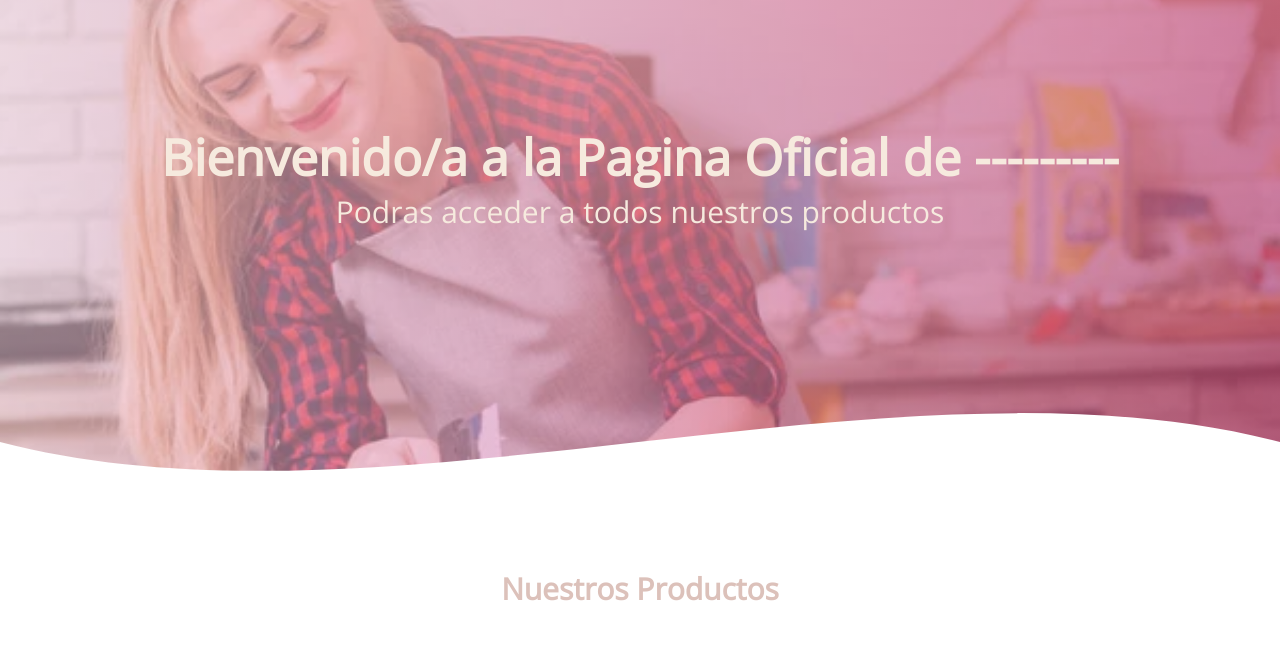
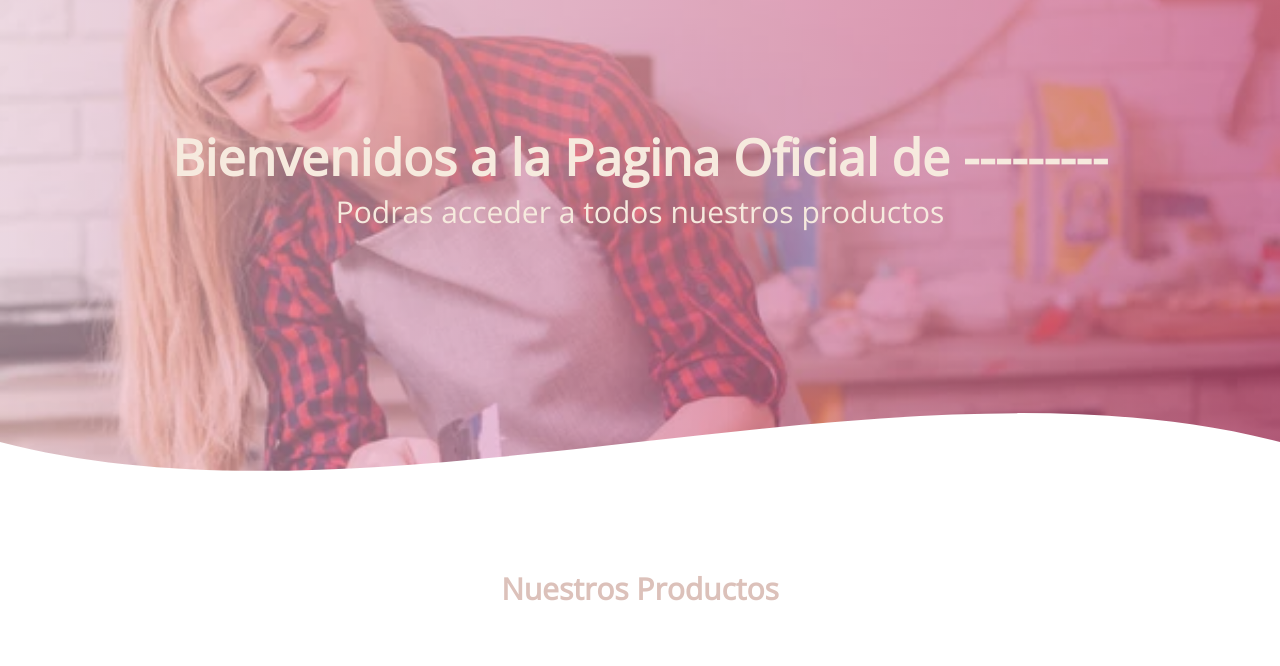
Before and after one commit to 2Markos6/Dise-o-web, a plain HTML site: page index.html in a window 1280 px wide. Shown: the part 92-758 px from the top of the page. Drawn offline with nearby package versions, Linux system fonts and the light colour scheme.

Commit message:
cambio de nombre de titulo

```diff
--- a/index.html
+++ b/index.html
@@ -21,14 +21,15 @@
 			<a href="#">Contacto</a>
 		</nav>
 		<section class="textos-header">
-			<h1>Bienvenido/a a <span>la Pagina Oficial</span> de <span>---------</span></h1>
+			<h1>Bienvenidos a <span>la Pagina Oficial</span> de <span>---------</span></h1>
 			<h2>Podras acceder a todos nuestros productos</h2>
 		</section>
 		<div class="wave" style="height: 150px; overflow: hidden;"><svg viewBox="0 0 500 150" preserveAspectRatio="none"
 				style="height: 100%; width: 100%;">
 				<path d="M0.00,49.98 C150.00,150.00 349.20,-50.00 500.00,49.98 L500.00,150.00 L0.00,150.00 Z"
 					style="stroke: none; fill: #fff;"></path>
-			</svg></div>
+			</svg>
+		</div>
 	</header>
 	<main>
 		<section class="contenedor sobre-nosotros">
```
